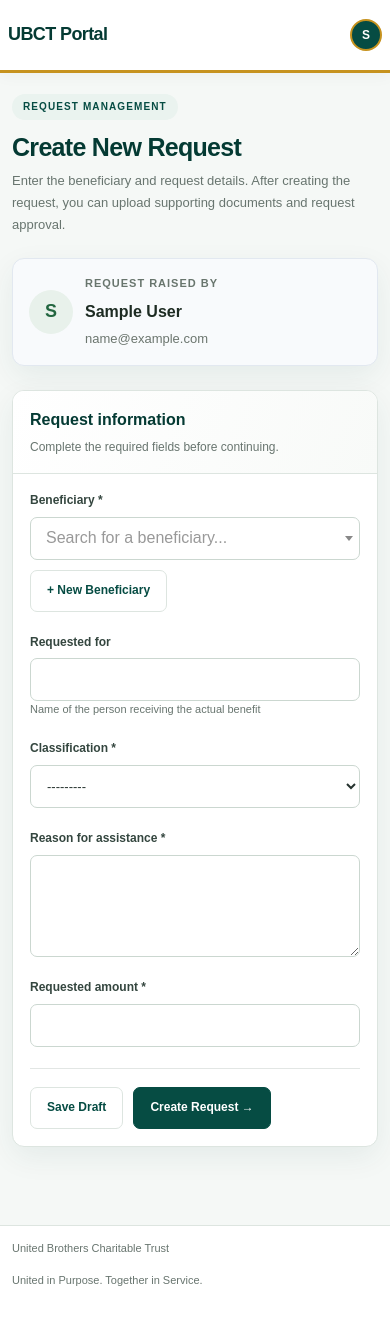
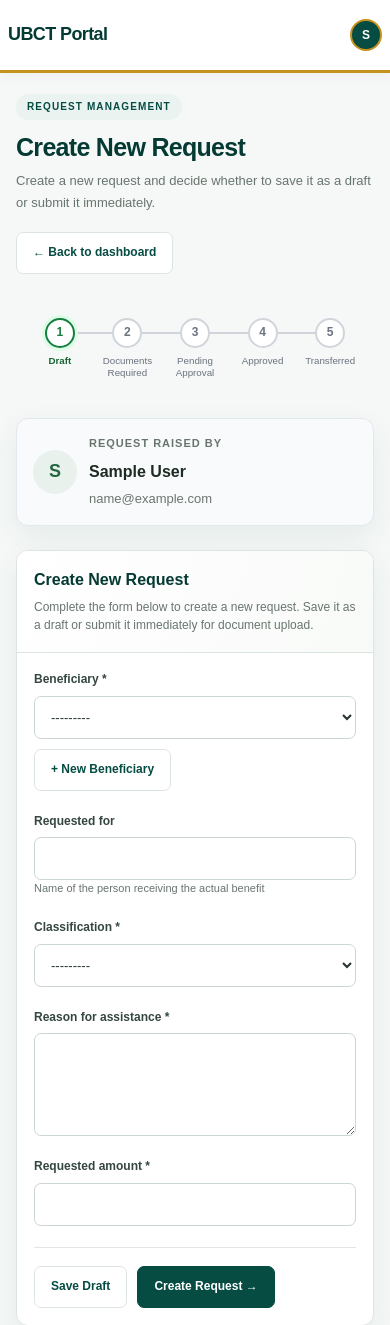
Before and after one commit to RagibAjmal/UBCT, a Django app: page /request/new/ in a window 390 px wide. Shown: the top 1325 px of the page. Before the commit the page ends 1286 px from the top, so only its background shows below. Run offline with Django 5.2, Linux system fonts and the light colour scheme; a user stored in the database is signed in; tables that the repository leaves empty hold one stand-in row (values such as "Sample post"); some libraries are stand-ins or nearby versions.

Commit message:
Apply current application updates
Co-authored-by: Copilot <223556219+Copilot@users.noreply.github.com>

```diff
--- a/core/urls.py
+++ b/core/urls.py
@@ -37,6 +37,7 @@ urlpatterns = [
     path("requests/<int:pk>/submit-for-approval/",grant_views.submit_for_approval, name="submit_for_approval",),
     path("request/<int:pk>/documents/<int:document_pk>/delete/", grant_views.delete_request_document, name="delete_request_document",),
     path("request/<int:pk>/documents/<int:document_pk>/tag/", grant_views.tag_request_document, name="tag_request_document",),
+    # Uploaded documents are served through permission-checked download views.
     path("request/<int:pk>/documents/<int:document_pk>/download/", grant_views.download_request_document, name="download_request_document",),
     path("transfers/<int:transfer_pk>/documents/", finance_views.fund_transfer_documents, name="fund_transfer_documents",),
     path("transfers/<int:transfer_pk>/documents/<int:document_pk>/download/", finance_views.download_fund_transfer_document, name="download_fund_transfer_document",),
--- a/grants/views.py
+++ b/grants/views.py
@@ -3,12 +3,13 @@ from pathlib import Path
 
 from django.contrib import messages
 from django.contrib.auth.decorators import login_required
-from django.core.exceptions import PermissionDenied
+from django.core.exceptions import PermissionDenied, ValidationError
 from django.core.paginator import Paginator
 from django.db.models import Q, Sum
 from django.http import FileResponse, HttpResponseForbidden
 from django.shortcuts import get_object_or_404, redirect, render
 from django.urls import reverse
+from django.utils.http import url_has_allowed_host_and_scheme
 from django.utils import timezone
 from core.models import SystemSetting
 from django.views.decorators.http import require_POST
@@ -66,34 +67,62 @@ def create_request(request):
 
             if action == "submit":
                 new_request.status = Request.Status.DOCUMENTS_REQUIRED
-            else:
-                new_request.status = Request.Status.DRAFT
-
-            new_request.save()
-
-            if action == "submit":
                 messages.success(
                     request,
                     "Request created. You can now upload documents and request approval."
                 )
-                return redirect("request_detail", pk=new_request.pk)
+            else:
+                new_request.status = Request.Status.DRAFT
+                messages.success(request, "Request saved as a draft.")
 
-            messages.success(request, "Request saved as a draft.")
+            new_request.save()
             return redirect("request_detail", pk=new_request.pk)
     else:
         form = RequestForm()
 
+    timeline_steps = [
+        {"number": 1, "label": "Draft"},
+        {"number": 2, "label": "Documents Required"},
+        {"number": 3, "label": "Pending Approval"},
+        {"number": 4, "label": "Approved"},
+        {"number": 5, "label": "Transferred"},
+    ]
+
+    draft_request = Request(requester=request.user, status=Request.Status.DRAFT)
+
     return render(
         request,
-        "grants/create_request.html",
-        {"form": form},
+        "grants/request_detail.html",
+        {
+            "req": draft_request,
+            "is_create_request": True,
+            "form": form,
+            "form_action": reverse("create_request"),
+            "edit_url": reverse("create_request"),
+            "submit_label": "Create Request →",
+            "has_approved": False,
+            "uploaded_documents": [],
+            "timeline_steps": timeline_steps,
+            "current_step": 1,
+            "can_edit_request": True,
+            "can_manage_transfers": False,
+        },
     )
 
 
 @login_required
 def create_beneficiary(request):
-    # Capture the 'next' URL parameter
-    next_url = request.GET.get('next') or request.POST.get('next')
+    next_url = request.GET.get("next") or request.POST.get("next")
+    if next_url and not (
+        next_url.startswith("/")
+        and not next_url.startswith("//")
+        and url_has_allowed_host_and_scheme(
+            next_url,
+            allowed_hosts=set(),
+            require_https=request.is_secure(),
+        )
+    ):
+        next_url = None
 
     if request.method == 'POST':
         form = BeneficiaryForm(request.POST, request.FILES)
@@ -245,6 +274,34 @@ def upload_request_documents(request, pk):
 
     if not files:
         messages.error(request, "Please select at least one document to upload.")
+        return redirect("request_detail", pk=req.pk)
+
+    max_document_count = 10
+    max_batch_size = 25 * 1024 * 1024
+    existing_document_count = RequestDocument.objects.filter(request=req).count()
+
+    if existing_document_count + len(files) > max_document_count:
+        messages.error(request, "A request can have at most 10 supporting documents.")
+        return redirect("request_detail", pk=req.pk)
+
+    if sum(uploaded_file.size for uploaded_file in files) > max_batch_size:
+        messages.error(request, "The combined upload size cannot exceed 25 MiB.")
+        return redirect("request_detail", pk=req.pk)
+
+    file_field = RequestDocument._meta.get_field("file")
+    validation_errors = []
+    for uploaded_file in files:
+        try:
+            file_field.run_validators(uploaded_file)
+        except ValidationError as error:
+            validation_errors.extend(
+                f"{uploaded_file.name}: {message}"
+                for message in error.messages
+            )
+
+    if validation_errors:
+        for error in validation_errors:
+            messages.error(request, error)
         return redirect("request_detail", pk=req.pk)
 
     for uploaded_file in files:
--- a/static/css/ubct.css
+++ b/static/css/ubct.css
@@ -1790,31 +1790,36 @@ textarea {
 
 @media (max-width: 640px) {
     .ubct-timeline {
-        flex-direction: column;
-        gap: 12px;
+        flex-direction: row;
+        align-items: flex-start;
     }
 
     .ubct-timeline-step {
-        display: flex;
-        align-items: center;
-        gap: 12px;
-        text-align: left;
+        flex: 1;
+        display: block;
+        text-align: center;
     }
 
     .ubct-timeline-marker {
-        flex: 0 0 34px;
-        margin: 0;
+        width: 30px;
+        height: 30px;
+        margin: 0 auto 7px;
+        font-size: 12px;
     }
 
     .ubct-timeline-step:not(:last-child)::after {
-        top: 34px;
-        left: 16px;
-        width: 2px;
-        height: 12px;
+        top: 14px;
+        left: calc(50% + 15px);
+        width: calc(100% - 30px);
+        height: 2px;
     }
 
     .ubct-timeline-label {
-        padding: 0;
+        padding: 0 2px;
+        font-size: clamp(0.55rem, 2.5vw, 0.72rem);
+        line-height: 1.25;
+        overflow-wrap: normal;
+        word-break: normal;
     }
 }
 
--- a/templates/grants/components/document_uploader.html
+++ b/templates/grants/components/document_uploader.html
@@ -124,7 +124,8 @@
         >
 
         <p class="ubct-help-text">
-            PDF, JPG, JPEG or PNG. You can select multiple files.
+            PDF, JPG, JPEG or PNG only. Each file may be up to 10 MiB; up to 10
+            files and 25 MiB total can be attached to a request.
         </p>
 
         <button type="submit" class="ubct-btn ubct-btn-primary">
--- a/templates/grants/components/draft_action.html
+++ b/templates/grants/components/draft_action.html
@@ -4,14 +4,21 @@
     <!-- Draft form -->
     <section class="ubct-card">
         <div class="ubct-card-head">
-            <h2>Edit Draft Request</h2>
-            <p>
-                Review and update all request details before continuing
-                to document upload.
-            </p>
+            {% if is_create_request %}
+                <h2>Create New Request</h2>
+                <p>
+                    Complete the form below to create a new request. Save it as a draft or submit it immediately for document upload.
+                </p>
+            {% else %}
+                <h2>Edit Draft Request</h2>
+                <p>
+                    Review and update all request details before continuing
+                    to document upload.
+                </p>
+            {% endif %}
         </div>
         <div class="ubct-card-body">
-           {% include "grants/components/request_form.html" with form=form form_action=edit_url show_save_draft=True submit_label="Upload Documents →" %}
+           {% include "grants/components/request_form.html" with form=form form_action=form_action|default:edit_url show_save_draft=True submit_label=submit_label|default:"Upload Documents →" %}
         </div>
     </section>
 
--- a/templates/grants/create_request.html
+++ /dev/null
@@ -1,52 +0,0 @@
-
-{% extends 'base.html' %}
-
-{% block title %}Create Request | UBCT Portal{% endblock %}
-
-{% block extra_css %}
-<link href="https://cdn.jsdelivr.net/npm/select2@4.1.0-rc.0/dist/css/select2.min.css"
-      rel="stylesheet">
-{% endblock %}
-
-{% block content %}
-<main class="ubct-form-page">
-    <header class="ubct-page-heading">
-        <span class="ubct-eyebrow">Request management</span>
-        <h1 class="ubct-title">Create New Request</h1>
-        <p class="ubct-subtitle">
-            Enter the beneficiary and request details. After creating the request,
-            you can upload supporting documents and request approval.
-        </p>
-    </header>
-
-    {% include "grants/components/request_raised_by.html" with requester=request.user %}
-
-    <section class="ubct-card">
-        <div class="ubct-card-head">
-            <h2>Request information</h2>
-            <p>Complete the required fields before continuing.</p>
-        </div>
-
-        <div class="ubct-card-body">
-            {% include "grants/components/request_form.html" with form=form form_action=request.path show_save_draft=True submit_label="Create Request →" %}
-        </div>
-    </section>
-</main>
-{% endblock %}
-
-{% block extra_js %}
-<script src="https://code.jquery.com/jquery-3.7.1.min.js"></script>
-<script src="https://cdn.jsdelivr.net/npm/select2@4.1.0-rc.0/dist/js/select2.min.js"></script>
-
-<script>
-    $(function () {
-        if ($.fn.select2 && $('.select2-beneficiary').length) {
-            $('.select2-beneficiary').select2({
-                width: '100%',
-                placeholder: 'Search for a beneficiary...',
-                allowClear: true
-            });
-        }
-    });
-</script>
-{% endblock %}
--- a/templates/grants/request_detail.html
+++ b/templates/grants/request_detail.html
@@ -1,15 +1,20 @@
 {% extends 'base.html' %}
 
-{% block title %}Request {{ req.request_id|default:req.pk }} | UBCT Portal{% endblock %}
+{% block title %}{% if is_create_request %}Create New Request | UBCT Portal{% else %}Request {{ req.request_id|default:req.pk }} | UBCT Portal{% endif %}{% endblock %}
 
 {% block content %}
 <main class="ubct-request-detail">
     <header class="ubct-page-heading">
         <div class="ubct-request-topline">
             <div>
-                <span class="ubct-eyebrow">Request tracking</span>
-                <h1 class="ubct-title">Request <span class="ubct-request-id">#{{ req.request_id|default:req.pk }}</span></h1>
-                <p class="ubct-subtitle">Review the request details, follow its current stage, and see any actions or transfer records associated with it.</p>
+                <span class="ubct-eyebrow">{% if is_create_request %}Request management{% else %}Request tracking{% endif %}</span>
+                {% if is_create_request %}
+                    <h1 class="ubct-title">Create New Request</h1>
+                    <p class="ubct-subtitle">Create a new request and decide whether to save it as a draft or submit it immediately.</p>
+                {% else %}
+                    <h1 class="ubct-title">Request <span class="ubct-request-id">#{{ req.request_id|default:req.pk }}</span></h1>
+                    <p class="ubct-subtitle">Review the request details, follow its current stage, and see any actions or transfer records associated with it.</p>
+                {% endif %}
             </div>
             <a href="{% url 'dashboard' %}" class="ubct-btn ubct-btn-secondary">← Back to dashboard</a>
         </div>
@@ -19,7 +24,7 @@
 
     {% include "grants/components/request_raised_by.html" with requester=req.requester created_at=req.created_at %}
 
-    {% if req.status != req.Status.DRAFT or not can_edit_request %}
+    {% if not is_create_request and req.status != req.Status.DRAFT or not can_edit_request %}
         {% include 'grants/components/basic_info.html' with req=req %}
     {% endif %}
 
@@ -32,7 +37,7 @@
     {% endif %}
 
     {% if req.status == req.Status.DRAFT and can_edit_request %}
-        {% include 'grants/components/draft_action.html' with req=req form=form %}
+        {% include 'grants/components/draft_action.html' with req=req form=form form_action=form_action|default:edit_url submit_label=submit_label|default:"Upload Documents →" is_create_request=is_create_request %}
     {% elif req.requester_id == request.user.pk and req.status == req.Status.DOCUMENTS_REQUIRED %}
         {% include "grants/components/document_upload.html" %}
     {% elif req.status == req.Status.PENDING %}
```
Also changed, not shown: finance/forms.py (+15 -0 lines), finance/models.py (+10 -1 lines), finance/tests.py (+37 -0 lines), grants/models.py (+11 -2 lines), grants/tests.py (+213 -1 lines), grants/validators.py (added, +54 -0 lines), templates/home.html (+25 -53 lines), finance/migrations/0006_historicaldonation.py (added), finance/migrations/0007_alter_fundtransfer_amount.py (added), grants/migrations/0006_alter_beneficiary_identity_document_and_more.py (added).
